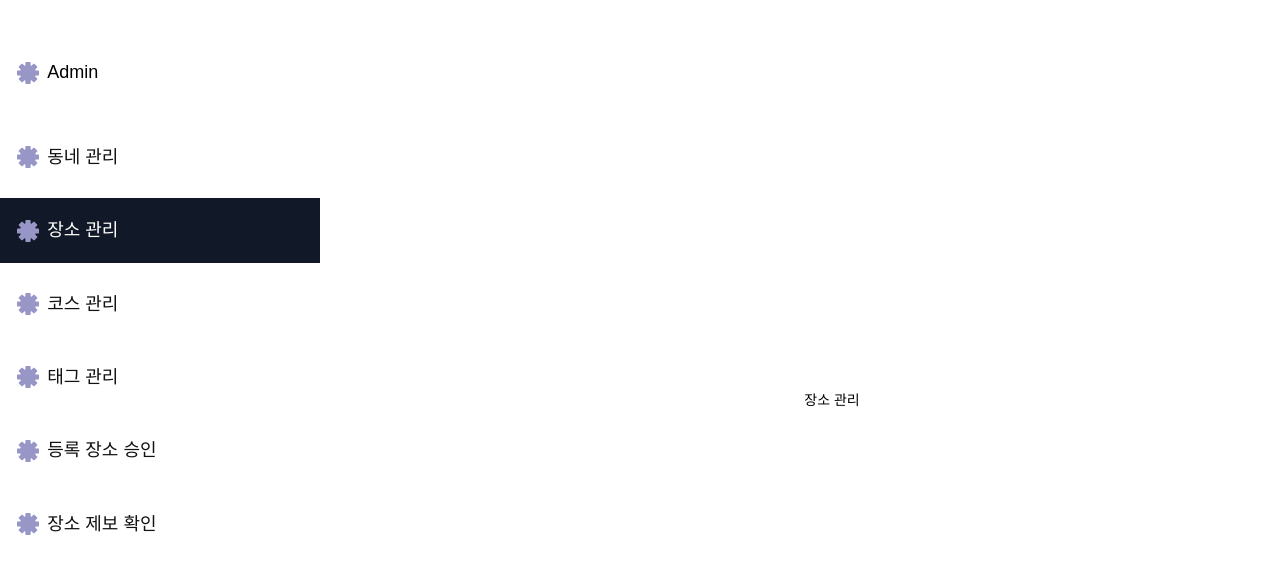
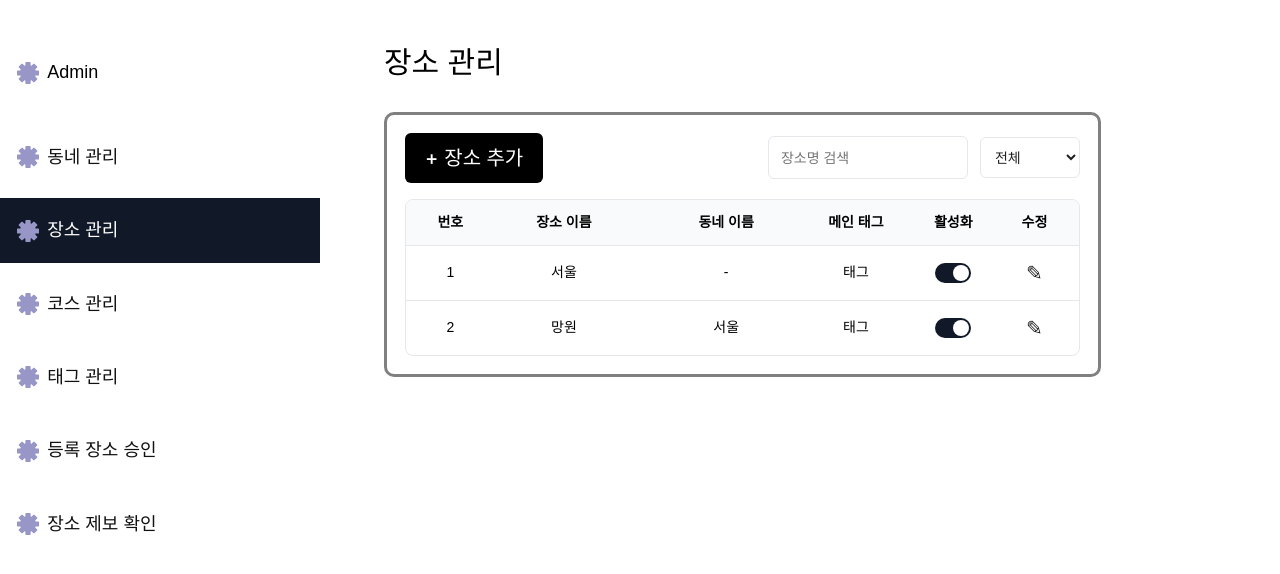
Before and after one commit to SOLPLY/SOLPLY-ADMIN, a React (Vite) app: page /basic in a window 1280 px wide. Both pictures are taken after a click on the element "장소 관리". Shown: the top 574 px of the page. Built offline with nearby package versions, Linux system fonts and the light colour scheme.

Commit message:
장소 관리 UI 구현

```diff
--- a/src/pages/BasicStructure/Basic.jsx
+++ b/src/pages/BasicStructure/Basic.jsx
@@ -3,6 +3,7 @@ import * as S from "./Basic.styled";
 import TabBar from "../../components/TabBar";
 
 import Town from "../town/Town";
+import Place from "../place/Place";
 
 const Basic = () => {
   const [activeTab, setActiveTab] = useState("TOWN");
@@ -12,7 +13,7 @@ const Basic = () => {
       <TabBar activeTab={activeTab} onChangeTab={setActiveTab} />
       <S.Content>
         {activeTab === "TOWN" && <Town />}
-        {activeTab === "PLACE" && <div>장소 관리</div>}
+        {activeTab === "PLACE" && <Place />}
         {activeTab === "COURSE" && <div>코스 관리</div>}
         {activeTab === "TAG" && <div>태그 관리</div>}
         {activeTab === "PLACE_APPROVAL" && <div>등록 장소 승인</div>}
--- /dev/null
+++ b/src/pages/place/Place.jsx
@@ -0,0 +1,55 @@
+import * as S from "./Place.styled";
+
+const Place = () => {
+  return (
+    <>
+      <S.Wrapper>
+        <S.Title>장소 관리</S.Title>
+        <S.Container>
+          <S.Header>
+            <S.AddBtn>
+              <span>+</span>
+              장소 추가
+            </S.AddBtn>
+            <S.FilterArea>
+              <S.SearchInput placeholder="장소명 검색" />
+              <S.Select>
+                <option value="all">전체</option>
+                <option value="active">활성화</option>
+                <option value="inactive">비활성화</option>
+              </S.Select>
+            </S.FilterArea>
+          </S.Header>
+          <S.Table>
+            <S.TableHeader>
+              <span>번호</span>
+              <span>장소 이름</span>
+              <span>동네 이름</span>
+              <span>메인 태그</span>
+              <span>활성화</span>
+              <span>수정</span>
+            </S.TableHeader>
+            <S.TableRow>
+              <span>1</span>
+              <span>서울</span>
+              <span>-</span>
+              <span>태그</span>
+              <S.Toggle />
+              <S.EditBtn>✎</S.EditBtn>
+            </S.TableRow>
+            <S.TableRow>
+              <span>2</span>
+              <span>망원</span>
+              <span>서울</span>
+              <span>태그</span>
+              <S.Toggle />
+              <S.EditBtn>✎</S.EditBtn>
+            </S.TableRow>
+          </S.Table>
+        </S.Container>
+      </S.Wrapper>
+    </>
+  );
+};
+
+export default Place;
--- /dev/null
+++ b/src/pages/place/Place.styled.js
@@ -0,0 +1,145 @@
+import styled from "styled-components";
+
+export const Wrapper = styled.div`
+  display: flex;
+  flex-direction: column;
+  justify-content: flex-start;
+  width: 100vw;
+  height: 95vh;
+  margin-top: 5vh;
+  background-color: ${({ theme}) => theme.colors.white};
+`;
+
+export const Title = styled.span`
+  font-size: 30px;
+  font-weight: 500;
+  margin-bottom: 3%;
+`;
+
+export const Container = styled.div`
+  display: flex;
+  flex-direction: column;
+  gap: 16px;
+  width: 80%;
+  padding: 2%;
+  border: 3px solid gray;
+  border-radius: 10px;
+`;
+
+export const Header = styled.div`
+  display: flex;
+  justify-content: space-between;
+  align-items: center;
+`;
+
+export const FilterArea = styled.div`
+  display: flex;
+  gap: 12px;
+  align-items: center;
+`;
+
+export const SearchInput = styled.input`
+  width: 200px;
+  padding: 10px 12px;
+  border: 1px solid #e5e7eb;
+  border-radius: 6px;
+  font-size: 14px;
+
+  &:focus {
+    outline: none;
+    border-color: #111827;
+  }
+`;
+
+export const Select = styled.select`
+  width: 100px;
+  padding: 10px;
+  border: 1px solid #e5e7eb;
+  border-radius: 6px;
+  font-size: 14px;
+  background-color: white;
+  cursor: pointer;
+
+  &:focus {
+    outline: none;
+    border-color: #111827;
+  }
+`;
+
+export const AddBtn = styled.button`
+  display: flex;
+  align-items: center;
+  gap: 6px;
+
+  padding: 10px 20px;
+  font-size: 20px;
+  font-weight: 500;
+  color: #fff;
+
+  background-color: ${({ theme }) => theme.colors.black};
+  border-radius: 6px;
+  border: none;
+  cursor: pointer;
+`;
+
+export const Table = styled.div`
+  width: 100%;
+  border: 1px solid #e5e7eb;
+  border-radius: 8px;
+  overflow: hidden;
+`;
+
+export const TableHeader = styled.div`
+  display: grid;
+  align-items: center;
+  justify-items: center;
+  grid-template-columns: 10% 25% 25% 15% 15% 10%;
+  padding: 12px;
+  font-weight: 600;
+  background-color: #f9fafb;
+  border-bottom: 1px solid #e5e7eb;
+`;
+
+export const TableRow = styled.div`
+  display: grid;
+  align-items: center;
+  justify-items: center;
+  grid-template-columns: 10% 25% 25% 15% 15% 10%;
+
+  padding: 12px;
+  align-items: center;
+  border-bottom: 1px solid #e5e7eb;
+
+  &:last-child {
+    border-bottom: none;
+  }
+`;
+
+export const Toggle = styled.div`
+  width: 36px;
+  height: 20px;
+  border-radius: 10px;
+  background-color: #111827;
+  position: relative;
+  cursor: pointer;
+
+  &::after {
+    content: "";
+    position: absolute;
+    top: 2px;
+    left: 18px;
+    width: 16px;
+    height: 16px;
+    background-color: white;
+    border-radius: 50%;
+  }
+`;
+
+export const EditBtn = styled.button`
+  display: flex;
+  justify-content: left;
+  background: none;
+  border: none;
+  cursor: pointer;
+  font-size: 20px;
+`;
```
